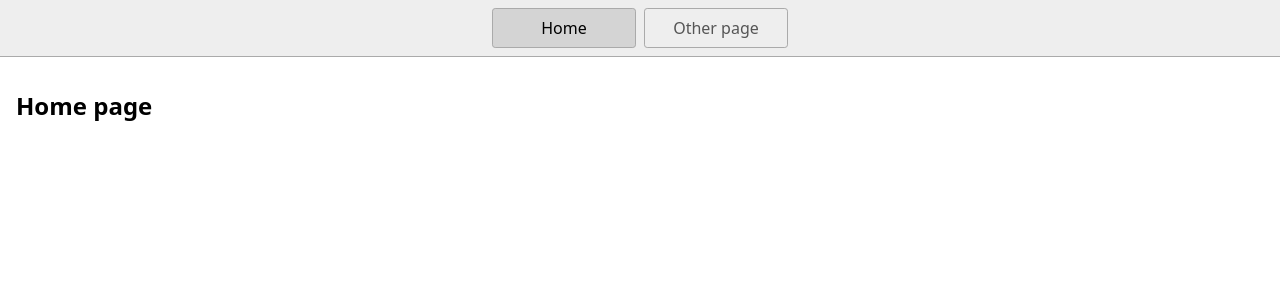
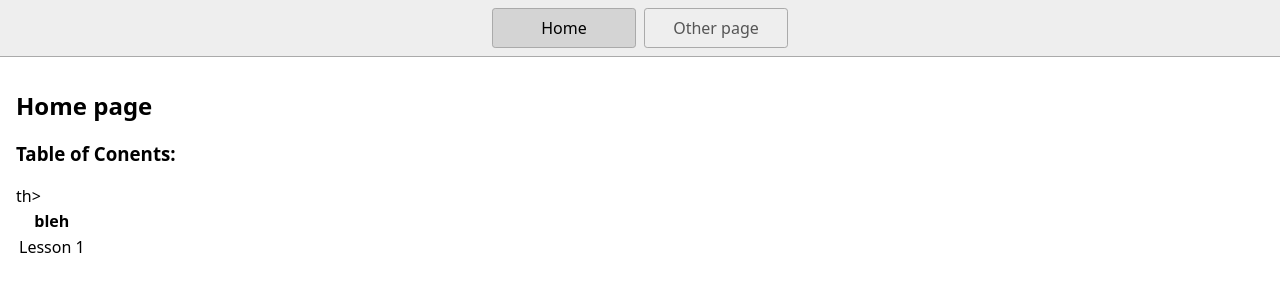
Before and after one commit to Sherryy8/Unit_C2_Project_Sherry_Yu, a website: page index.html in a window 1280 px wide. Drawn offline with Linux system fonts and the light colour scheme.

Commit message:
PLEASE PLEASE PLEASEEEE WORKKKKK FASTERRRRR

```diff
--- a/index.html
+++ b/index.html
@@ -4,10 +4,7 @@
     <title>Home</title>
     <meta charset="UTF-8" />
     <meta name="viewport" content="width=device-width" />
-    <!--
-      Need a visual blank slate?
-      Remove all code in `styles.css`!
-    -->
+
     <link rel="stylesheet" href="styles.css" />
     <script type="module" src="script.js"></script>
   </head>
@@ -18,6 +15,14 @@
     </nav>
     <main>
       <h1>Home page</h1>
+      <h3>Table of Conents:</h3>
+      <table>
+        <tr>
+          <th>bleh</tr>th></tr>
+            <tr>
+              <td>Lesson 1<td>
+            </tr>
+            </table>
     </main>
   </body>
 </html>
```
Also changed, not shown: page3.html (added, +5 -0 lines), 1 other file.
